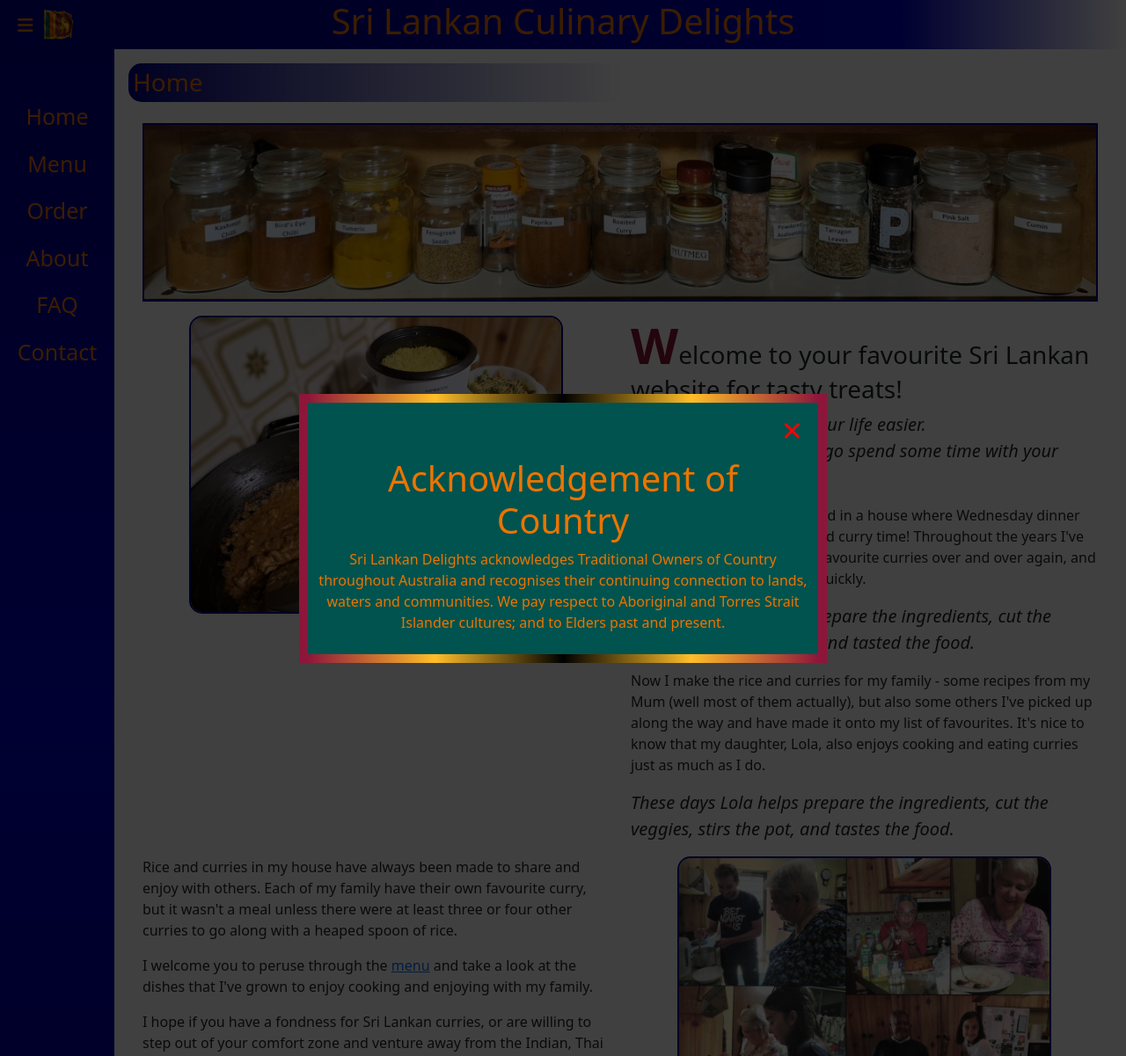
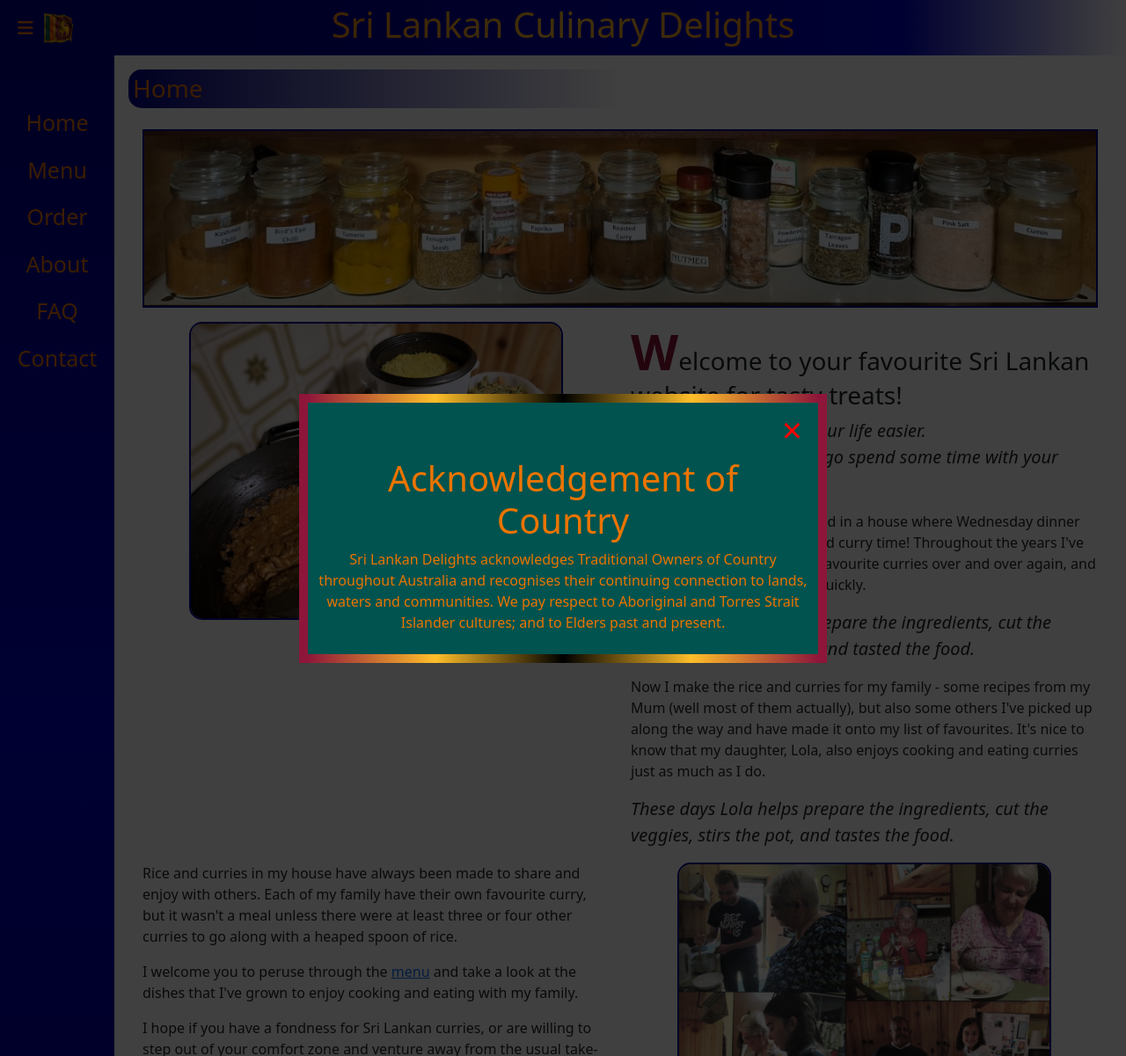
Before and after one commit to mrmansly/SriLankanFoodWebsite, a Django app: page / in a window 1280 px wide. Shown: the whole page at 88% size. Run offline with Django 5.2, Linux system fonts and the light colour scheme; style sheets or scripts are compiled from the project's sources; some libraries are stand-ins or nearby versions.

Commit message:
FWP-14: Fix bug with empty rice cooker menu link. Fix up some wording in text.

```diff
--- a/main/static/main/css/main.scss
+++ b/main/static/main/css/main.scss
@@ -143,7 +143,12 @@ html, body {
   width: 100%;
 
   h1 {
+    line-height: normal;
     padding: 0 5rem 0 5rem;
+    background-image: linear-gradient(to right, $lankan-saffron 20%, $lankan-yellow, $lankan-saffron 80%);
+    -webkit-text-fill-color: transparent;
+    -webkit-background-clip: text;  /* For webkit browsers */
+    background-clip: text;  /* for other browsers */
 
     @media (max-width: 450px) {
       padding: 0 2rem 0 2rem;
@@ -171,6 +176,11 @@ html, body {
   }
 }
 
+.warning-text {
+  color: $lankan-dark-red;
+  font-size: large;
+  font-weight: bold;
+}
 
 .product-item-row {
   padding-top: 10px;
--- a/main/templates/main/component/empty-rice-cooker.html
+++ b/main/templates/main/component/empty-rice-cooker.html
@@ -4,5 +4,5 @@
     <h3 class="title">The Rice Cooker is empty</h3>
 
     <img class="image-frame" src="{% static 'images/empty_rice_cooker.png' %}" alt="Empty Rice Cooker">
-    <p>Add some items from the <a id="empty-rice-cooker-menu-link" href="{% url 'menu' %}">Menu</a> to fill it (and your tummy) up!</p>
+    <p>Add some items from the <a id="empty-rice-cooker-menu-link" href="{% url 'menu' %}">menu</a> to fill it (and your tummy) up!</p>
 </div>
--- a/main/templates/main/home.html
+++ b/main/templates/main/home.html
@@ -33,9 +33,9 @@
                 <p>Rice and curries in my house have always been made to share and enjoy with others. Each of my family have their own favourite curry,
                 but it wasn't a meal unless there were at least three or four other curries to go along with a heaped spoon of rice.</p>
                 <p>I welcome you to peruse through the <a href="{% url 'menu' %}">menu</a> and take a look at the dishes
-                    that I've grown to enjoy cooking and enjoying with my family.</p>
+                    that I've grown to enjoy cooking and eating with my family.</p>
                 <p>I hope if you have a fondness for Sri Lankan curries, or are willing to step out of your comfort zone and venture
-                    away from the Indian, Thai or Chinese meals that you'll find something here that you'll be able to share and enjoy with your family too!</p>
+                    away from the usual take-outs, I hope that you'll find something here that you'll be able to share and enjoy!</p>
             </div>
             <div class="col-12 col-md-6 text-center">
                 <img class="image-frame" src="{% static 'images/family/sunday_lunches.jpg' %}" alt="Family Lunch">
```
Also changed, not shown: main/templates/main/menu.html (+6 -5 lines).
